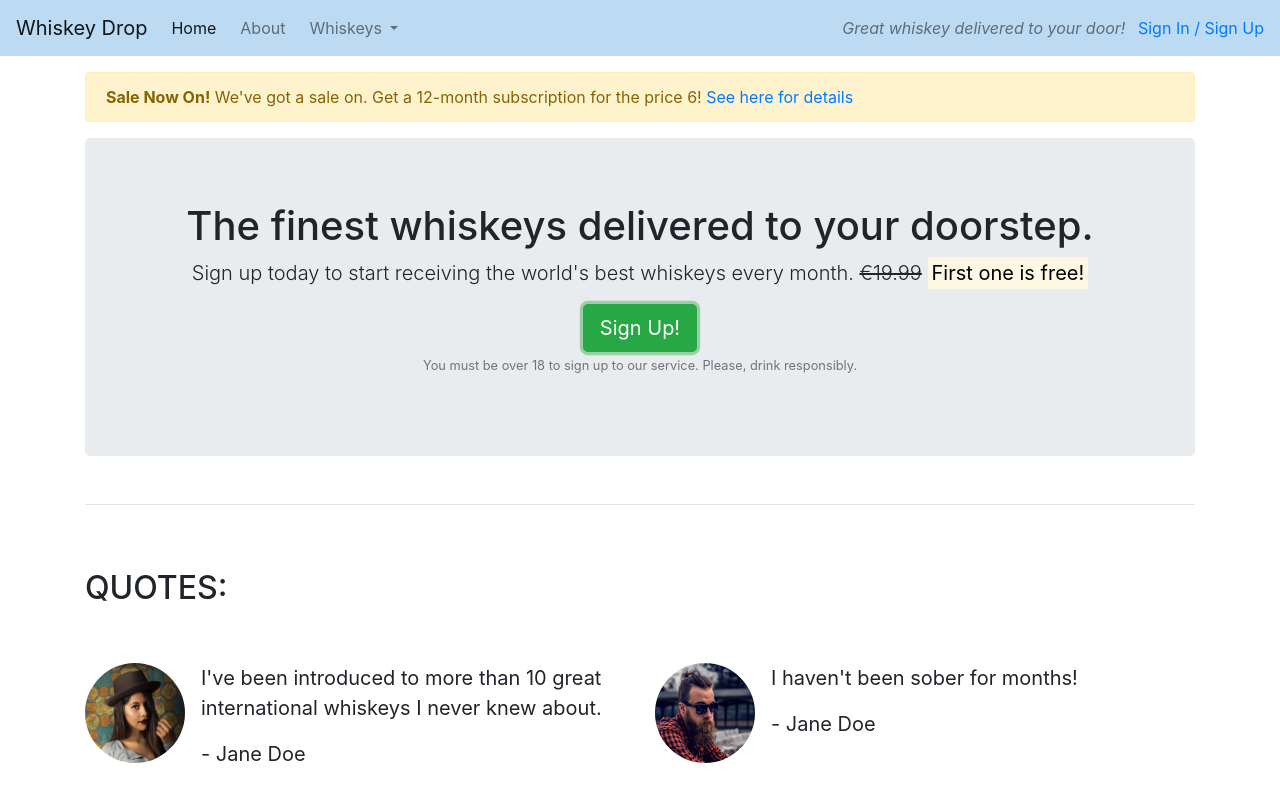
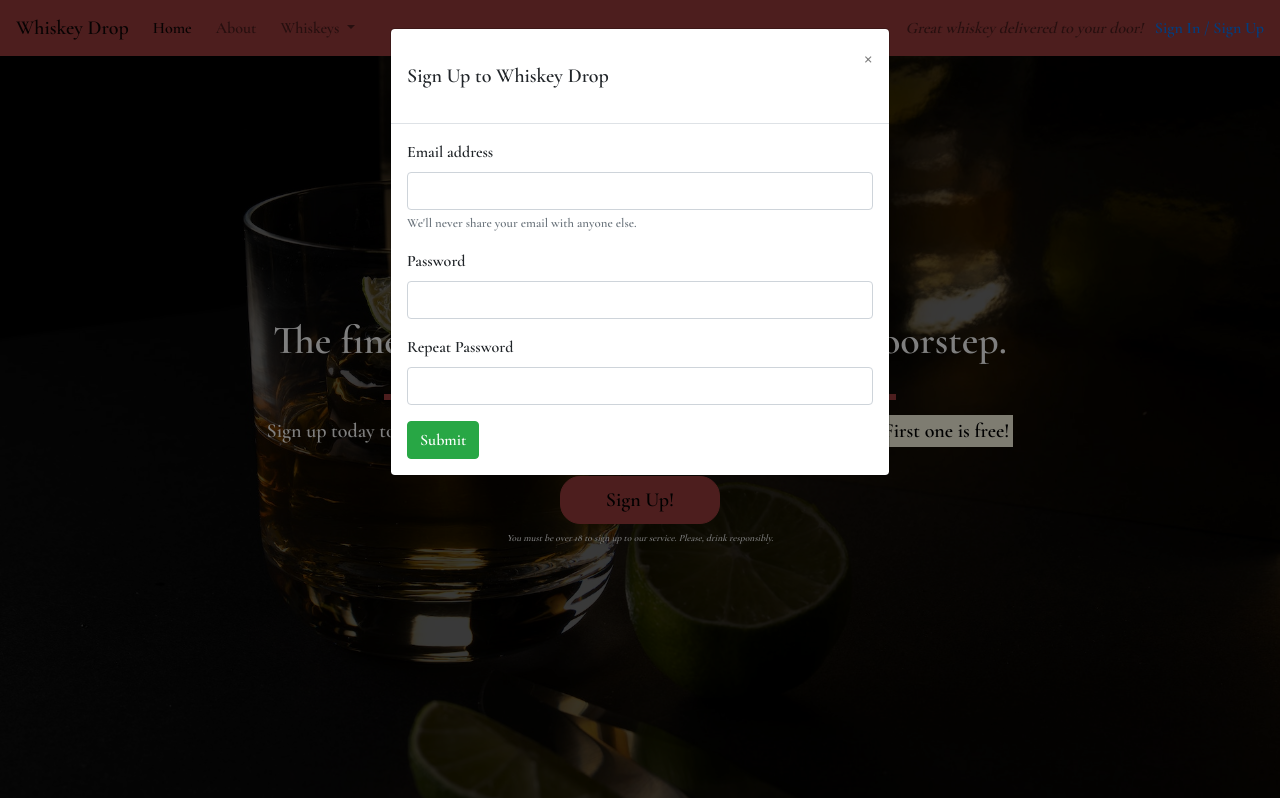
Before and after one commit to Ian-Garrigan/Whiskey-Drop, a plain HTML site: page index.html in a window 1280 px wide. Both pictures are taken after a click on the button "Sign Up!". Shown: the top 798 px of the page. Drawn offline with nearby package versions, Linux system fonts and the light colour scheme.

Commit message:
Create css sheet & add callout style

```diff
--- /dev/null
+++ b/css/style.css
@@ -0,0 +1,88 @@
+body {
+    font-family: 'Cormorant Garamond', sans-serif;
+}
+
+
+.navbar {
+color: #f4f4f4;
+}
+
+.alert-container {}
+
+.features-container {}
+
+/* jumbotron */
+
+.jumbotron {
+    background-color: transparent;
+}
+
+.jumbotron small {
+    font-size: 60%;
+    font-style: italic;
+    color: #f4f4f4;
+}
+
+.jumbotron-header, .lead {
+    color: #ffff;
+    font-weight: bold;
+    margin-bottom: 30px;
+}
+
+.fav-whiskey-container {}
+.quotes-container {}
+
+.callout-container {
+    height: 100vh;
+    background: url("../images/whiskey-drop.jpg") no-repeat center center fixed;
+    -webkit-background-size: cover;
+    -moz-background-size: cover;
+    -o-background-size: cover;
+    background-size: cover;
+    position: relative;
+    display: flex;
+    align-items: center;
+    justify-content: center;
+}
+
+.opaque-overlay {
+    position: absolute;
+    top: 0;
+    left: 0;
+    height: 100%;
+    width: 100%;
+    background-color: rgba(0,0,0,0.55);
+}
+
+
+/* block dividers */
+
+.block-divider {
+    width: 40vw;
+    height: 6px;
+    background-color: rgb(154, 60, 60);
+    border: 0;
+}
+
+/* buttons */
+
+.btn--cta {
+    font-weight: bold;
+    border-radius: 20px;
+    width: 160px;
+}
+
+.btn--red {
+    color: black;
+     background-color: rgb(154, 60, 60);
+     border-color: rgb(154, 60, 60);
+}
+
+.btn--red:hover,
+.btn--red:active,
+.btn--red:focus,
+.btn--red:active:focus {
+    background-color: rgb(207, 64, 64);
+    border-color: rgb(207, 64, 64);
+    color: white;
+}
--- a/index.html
+++ b/index.html
@@ -6,17 +6,21 @@
     <meta http-equiv="X-UA-Compatible" content="IE=edge">
     <meta name="viewport" content="width=device-width, initial-scale=1.0">
     <title>Whiskey Drop</title>
+    <link rel="preconnect" href="https://fonts.googleapis.com">
+    <link rel="preconnect" href="https://fonts.gstatic.com" crossorigin>
+    <link href="https://fonts.googleapis.com/css2?family=Cormorant+Garamond:wght@600&display=swap" rel="stylesheet">
     <link rel="stylesheet" href="https://cdn.jsdelivr.net/npm/bootstrap@4.3.1/dist/css/bootstrap.min.css"
         integrity="sha384-ggOyR0iXCbMQv3Xipma34MD+dH/1fQ784/j6cY/iJTQUOhcWr7x9JvoRxT2MZw1T" crossorigin="anonymous">
     <script src="https://cdn.jsdelivr.net/npm/bootstrap@4.3.1/dist/js/bootstrap.min.js"
         integrity="sha384-JjSmVgyd0p3pXB1rRibZUAYoIIy6OrQ6VrjIEaFf/nJGzIxFDsf4x0xIM+B07jRM" crossorigin="anonymous">
     </script>
     <script src="https://kit.fontawesome.com/f2bd25728d.js" crossorigin="anonymous"></script>
+    <link rel="stylesheet" href="css/style.css" type="text/css">
 </head>
 
 <body>
     <!--Nav-->
-    <nav class="navbar navbar-light navbar-expand-sm" style="background-color: #bcdaf2;">
+    <nav class="navbar navbar-light navbar-expand-sm" style="background-color: rgb(154, 60, 60);">
         <a href="/" class="navbar-brand">
             Whiskey Drop</a>
         <button class="navbar-toggler ml-auto" type="button" data-toggle="collapse" data-target="#navbarNavDropdown"
@@ -50,7 +54,7 @@
         </div>
         <!--</div>-->
     </nav>
-    <article class="container mt-3">
+    <!-- <div class="container alert-container">
         <div class="row d-none d-sm-block">
             <div class="col-12">
                 <div class="alert alert-warning">
@@ -59,24 +63,29 @@
                 </div>
             </div>
         </div>
+    </div> -->
+    <div class="container-fluid callout-container ">
         <!-- Callout -->
+        <div class="opaque-overlay">&nbsp;</div>
         <div class="row">
             <div class="col-12">
                 <section class="callout jumbotron text-center">
-                    <h1>The finest whiskeys delivered to your doorstep.</h1>
+                    <h1 class="jumbotron-header">The finest whiskeys delivered to your doorstep.</h1>
+                    <hr class="block-divider">
                     <p class="lead">Sign up today to start receiving the world's best whiskeys every month.
                         <s class="d-none d-sm-inline">€19.99</s>
                         <span class="d-inline d-sm-none"><br></span>
                         <strong><mark>First one is free!</mark></strong></p>
-                    <button class="btn btn-success btn-lg">Sign Up!</button>
+                    <button class="btn btn--red btn--cta btn-lg" data-toggle="modal" data-target="#signUpModal">Sign
+                        Up!</button>
                     <p class="text-muted"><small>You must be over 18 to sign up to our service. Please, drink
                             responsibly.</small></p>
                 </section>
             </div>
         </div>
-        <!-- /.callout -->
-        <hr>
-
+    </div>
+    <!-- /.callout -->
+    <div class="container quotes-container">
         <!-- Quotes -->
         <section class="quotes">
             <div class="row">
@@ -115,8 +124,8 @@
             </div>
         </section>
         <!-- /.quotes -->
-        <hr>
-
+    </div>
+    <div class="container features-container">
         <!-- Features -->
         <section class="features">
             <div class="row">
@@ -165,9 +174,11 @@
             </div>
         </section>
         <!-- /.features -->
-        <br>
+    </div>
+    <br>
+    <div class="container fav-whiskey-container">
         <!-- Monthly favourites -->
-        <section>
+        <section class="top-5-whiskeys">
             <div class="feature my-5">
                 <h3>Top 5 Whiskeys of the Month:</h3>
             </div><br>
@@ -208,7 +219,41 @@
                 </tbody>
             </table>
         </section>
-    </article>
+    </div>
+    <!-- /.monthly top 5 -->
+    <!-- MODAL -->
+    <div class="modal" tabindex="-1" id="signUpModal">
+        <div class="modal-dialog">
+            <div class="modal-content">
+                <div class="modal-header">
+                    <h5 class="modal-title my-3">Sign Up to Whiskey Drop</h5>
+                    <button type="button" class="close" data-dismiss="modal" aria-label="Close">
+                        <span aria-hidden="true">&times;</span>
+                    </button>
+                </div>
+                <div class="modal-body">
+                    <form>
+                        <div class="form-group">
+                            <label for="exampleInputEmail1">Email address</label>
+                            <input type="email" class="form-control" id="exampleInputEmail1"
+                                aria-describedby="emailHelp">
+                            <small id="emailHelp" class="form-text text-muted">We'll never share your email with anyone
+                                else.</small>
+                        </div>
+                        <div class="form-group">
+                            <label for="password">Password</label>
+                            <input type="password" class="form-control" id="password">
+                        </div>
+                        <div class="form-group">
+                            <label for="repeatPassword">Repeat Password</label>
+                            <input type="password" class="form-control" id="repeatPassword">
+                        </div>
+                        <button type="submit" class="btn btn-success">Submit</button>
+                    </form>
+                </div>
+            </div>
+        </div>
+    </div>
     <script src="https://cdn.jsdelivr.net/npm/jquery@3.5.1/dist/jquery.slim.min.js"
         integrity="sha384-DfXdz2htPH0lsSSs5nCTpuj/zy4C+OGpamoFVy38MVBnE+IbbVYUew+OrCXaRkfj" crossorigin="anonymous">
     </script>
```
Also changed, not shown: images/whiskey-drop.jpg (added).
